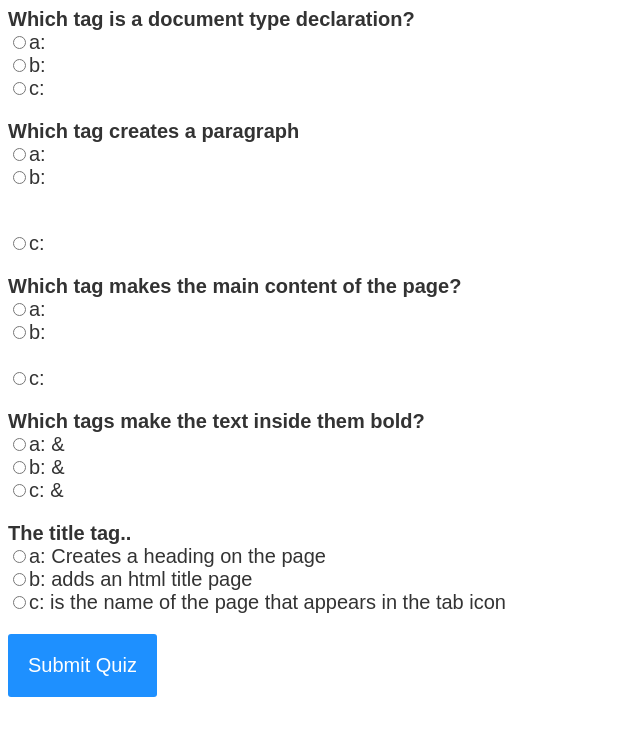
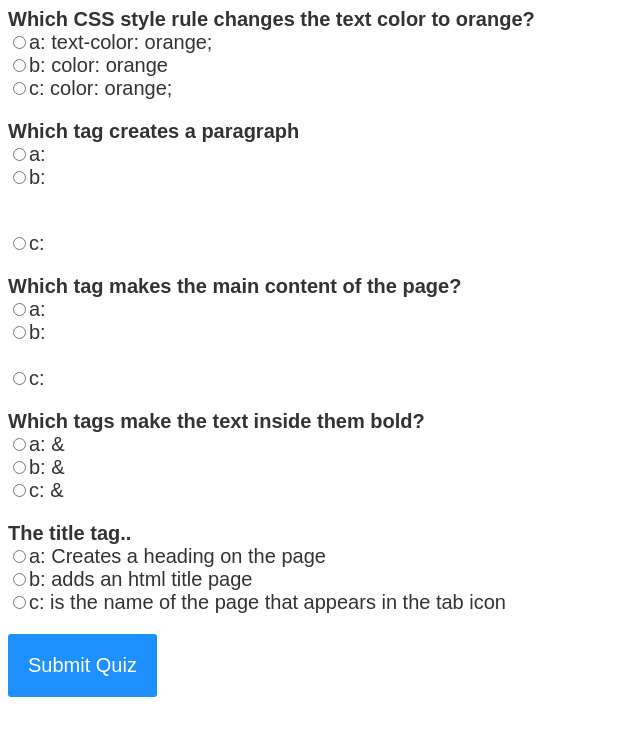
Before and after one commit to The-Techno-bug/The-Techno-Bug.github.io, a plain HTML site: page the-techno-bug/html-projects/adding-colour/quiz/quiz.html in a window 1280 px wide. Shown: the whole page, without its empty margins (0-640 px from the left). Drawn offline with Linux system fonts and the light colour scheme.

Commit message:
Update quiz.html

```diff
--- a/the-techno-bug/html-projects/adding-colour/quiz/quiz.html
+++ b/the-techno-bug/html-projects/adding-colour/quiz/quiz.html
@@ -6,11 +6,11 @@
         <script>
             var myQuestions = [
   {
-    question: "Which tag is a document type declaration?",
+    question: "Which CSS style rule changes the text color to orange?",
     answers: {
-      a: '<html></html>',
-      b: '<html5></html5>',
-      c: '<!DOCTYPE html>'
+      a: 'text-color: orange; ',
+      b: 'color: orange',
+      c: 'color: orange;'
     },
     correctAnswer: 'c'
   },
```
